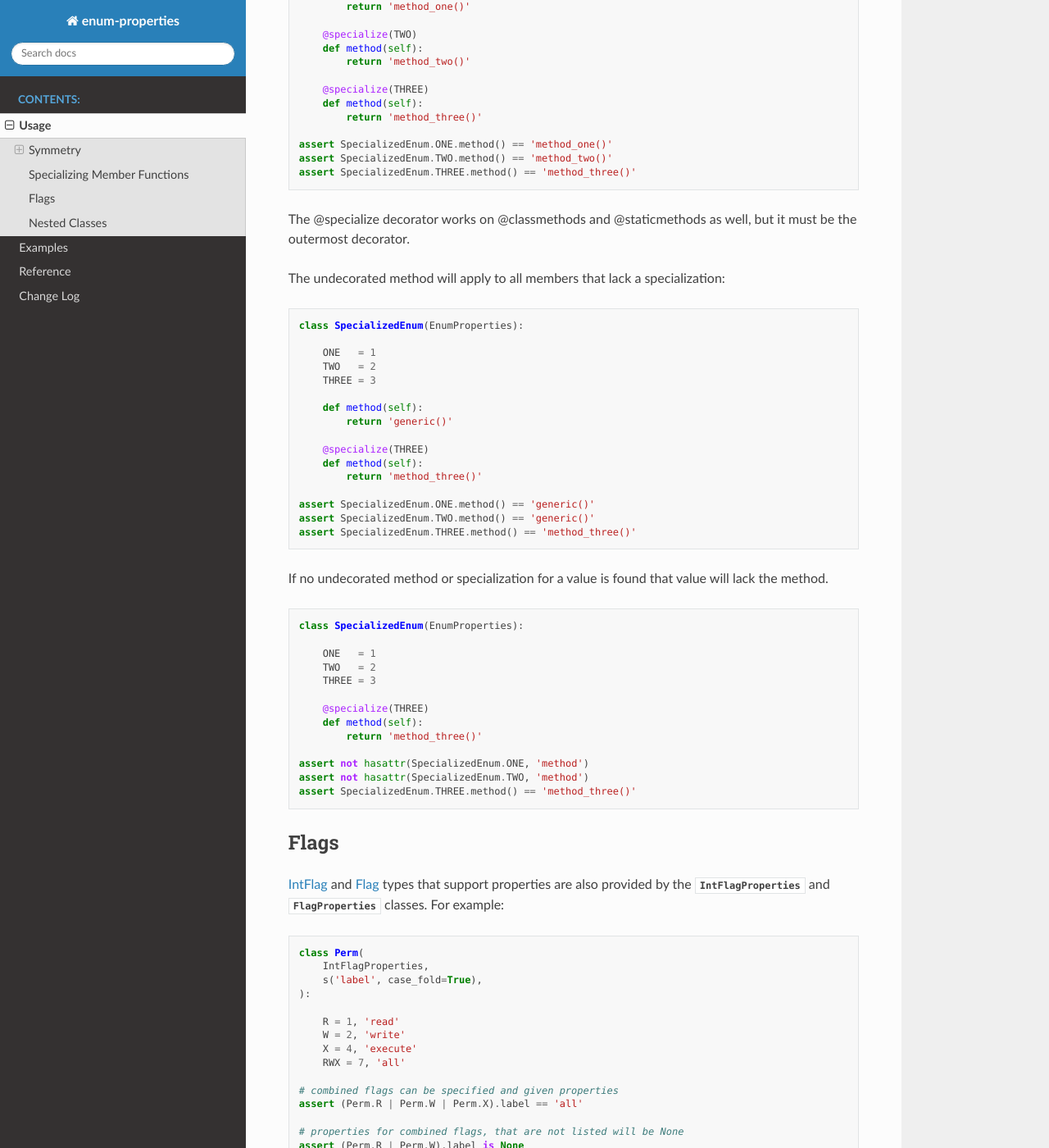
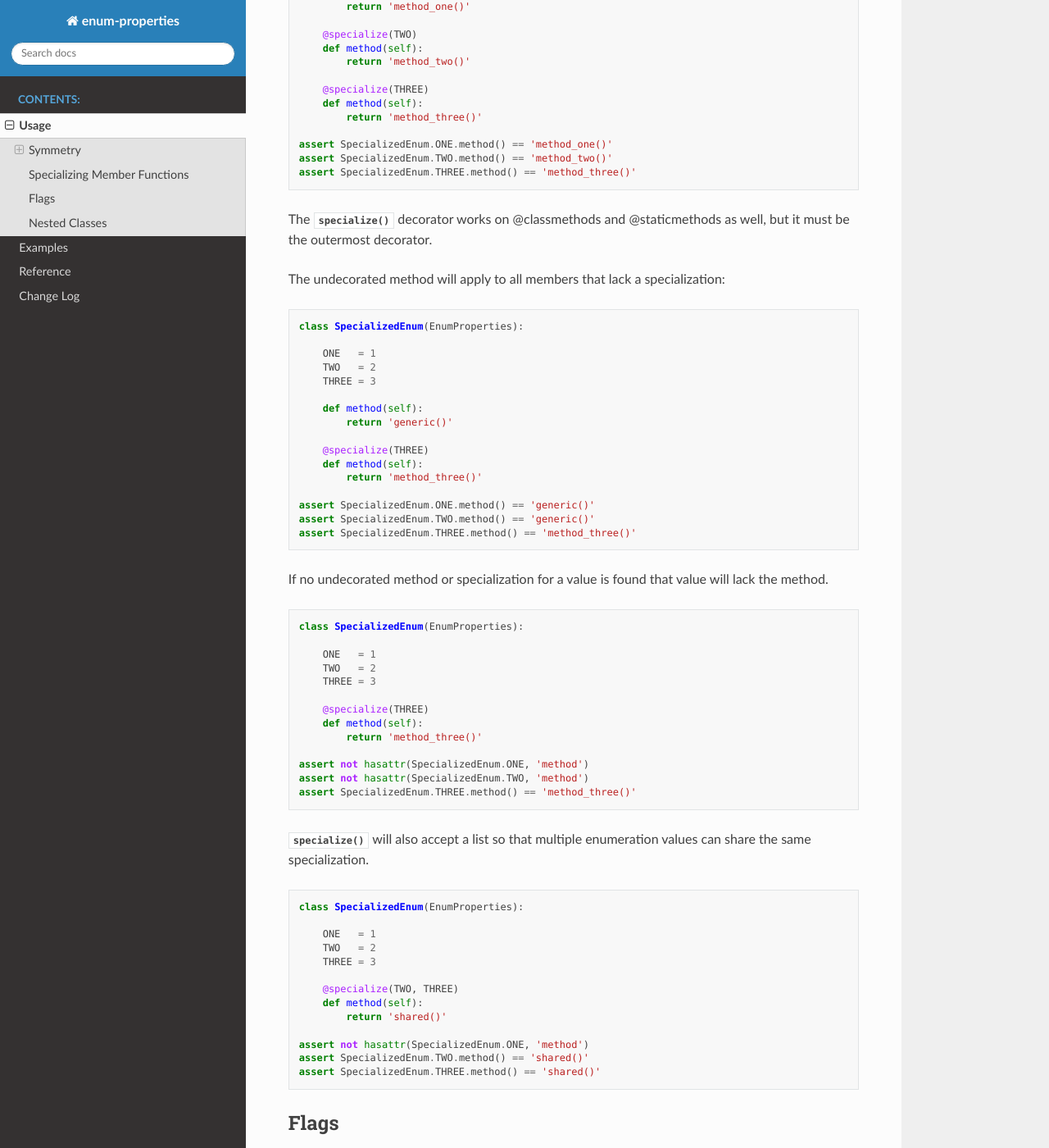
Before and after one commit to bckohan/enum-properties, a Sphinx documentation site: the page built from doc/source/usage.rst, in a window 1280 px wide and 1400 px high, scrolled down 4028 px. Shown: the whole window at 82% size. Built offline with Sphinx 7.4.7 and the Read the Docs theme 2.0.0, drawn with Linux system fonts in a browser that asks for light colours.

Commit message:
specialize accepts a list of enumeration values, implements #43

```diff
--- a/doc/requirements.txt
+++ b/doc/requirements.txt
@@ -6,4 +6,4 @@ sphinxcontrib-htmlhelp==2.0.1; python_version >= "3.5"
 sphinxcontrib-jsmath==1.0.1; python_version >= "3.5"
 sphinxcontrib-qthelp==1.0.3; python_version >= "3.5"
 sphinxcontrib-serializinghtml==1.1.5; python_version >= "3.5"
-enum-properties==1.4.0
+enum-properties==1.5.0
--- a/doc/source/changelog.rst
+++ b/doc/source/changelog.rst
@@ -14,7 +14,7 @@ There is one minimally impactful breaking change in the 1.5.0 release:
 The 1.5.0 release includes two feature improvements:
 
 * Implemented `Configurable behavior for matching none on symmetric fields <https://github.com/bckohan/enum-properties/issues/44>`_
-
+* Implemented `Allow @specialize to accept a list of enumeration values. <https://github.com/bckohan/enum-properties/issues/43>`_
 
 v1.4.0
 ======
--- a/doc/source/usage.rst
+++ b/doc/source/usage.rst
@@ -279,6 +279,26 @@ lack the method.
     assert not hasattr(SpecializedEnum.ONE, 'method')
     assert not hasattr(SpecializedEnum.TWO, 'method')
     assert SpecializedEnum.THREE.method() == 'method_three()'
+
+
+:py:meth:`~enum_properties.specialize` will also accept a list so that
+multiple enumeration values can share the same specialization.
+
+.. code-block:: python
+
+    class SpecializedEnum(EnumProperties):
+
+        ONE   = 1
+        TWO   = 2
+        THREE = 3
+
+        @specialize(TWO, THREE)
+        def method(self):
+            return 'shared()'
+
+    assert not hasattr(SpecializedEnum.ONE, 'method')
+    assert SpecializedEnum.TWO.method() == 'shared()'
+    assert SpecializedEnum.THREE.method() == 'shared()'
 
 
 Flags
```
Also changed, not shown: other parts of doc/source/usage.rst (+1 -1 lines), enum_properties/__init__.py (+7 -6 lines), 1 other file.
